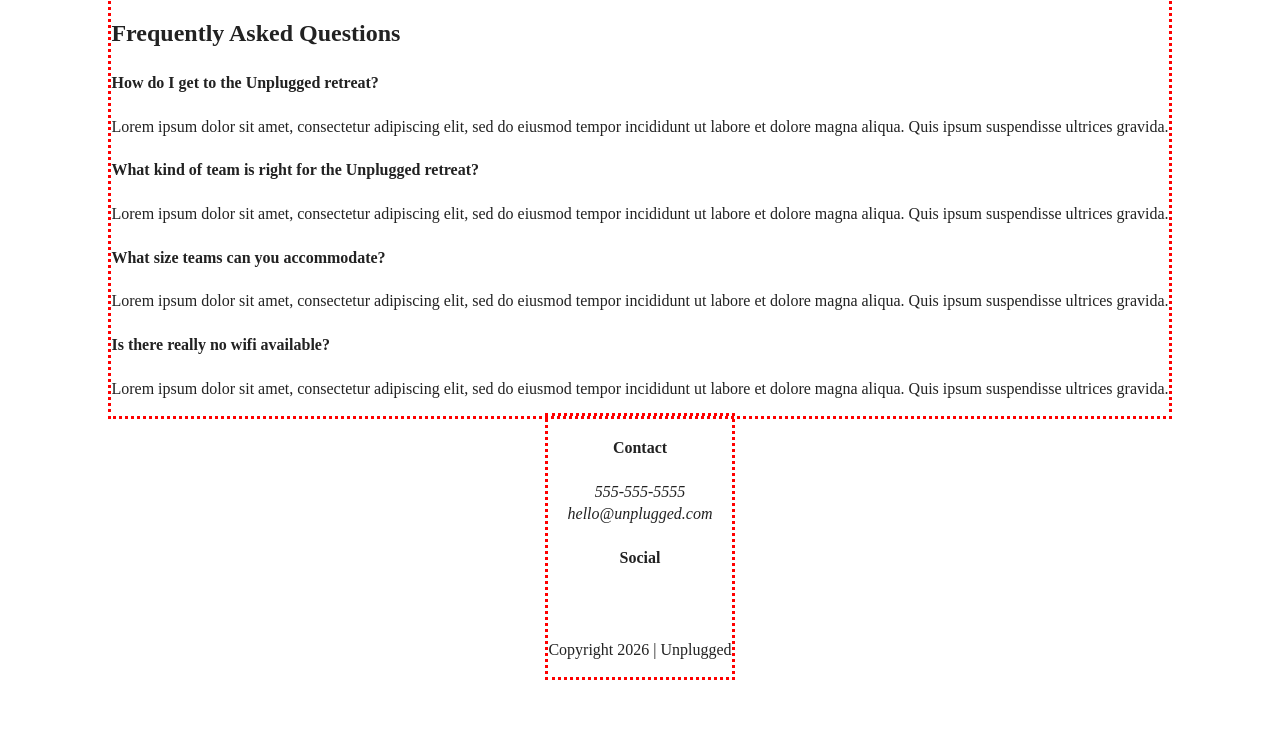
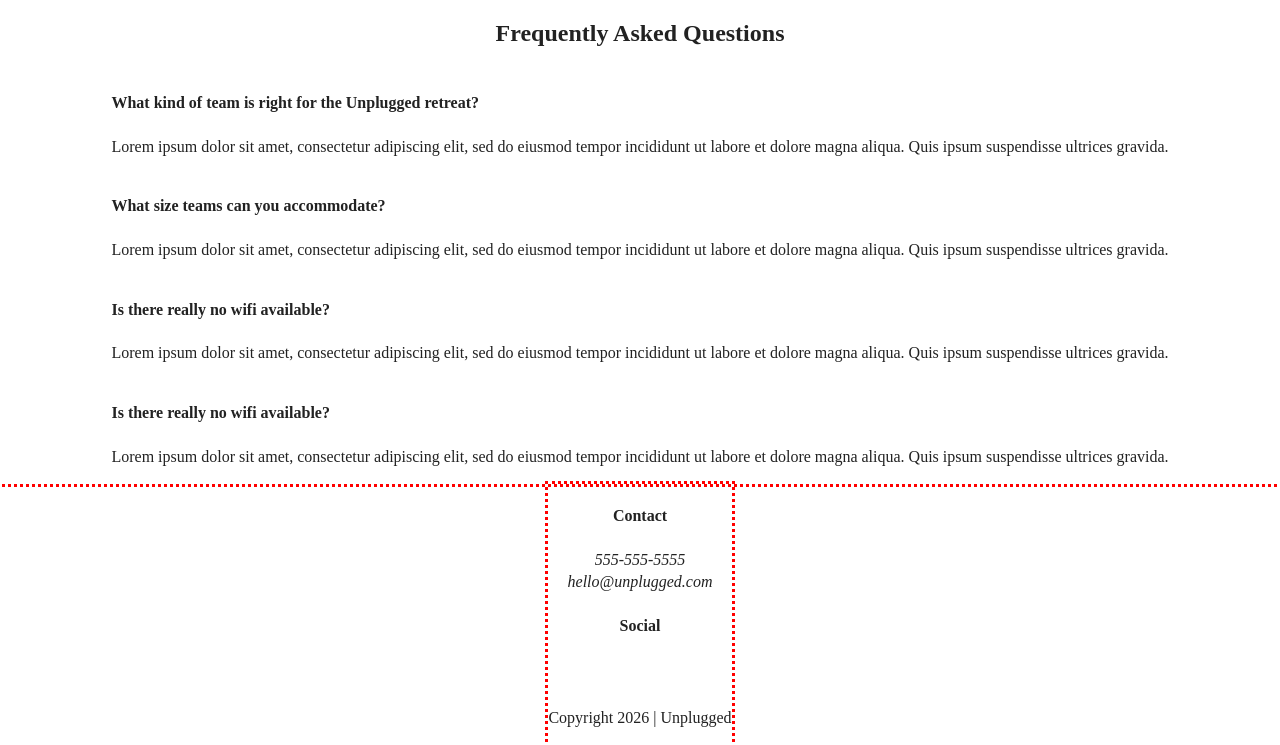
Before and after one commit to cnlewis19/unplugged-2026, a website: page faq/index.html in a window 1280 px wide. Shown: the part 57-802 px from the top of the page. Drawn offline with Linux system fonts and the light colour scheme.

Commit message:
Added layout styles for inner pages

```diff
--- a/css/main.css
+++ b/css/main.css
@@ -168,6 +168,13 @@ aside {
 .faq {
   display: flex;
   justify-content: center;
+}
+
+.faq .content-wrapper {
+  display: flex;
+  justify-content: center;
+  align-items: flex-start;
+  flex-flow: row wrap;
 }
 
   /* ==========================================================================
--- a/faq/index.html
+++ b/faq/index.html
@@ -36,12 +36,8 @@
     </div>
   </header>
   <main class="faq">
-      <div class="content-wrapper">
-        <h2>Frequently Asked Questions</h2>
-        <div class="faq-content">
-          <h4>How do I get to the Unplugged retreat?</h4>
-          <p>Lorem ipsum dolor sit amet, consectetur adipiscing elit, sed do eiusmod tempor incididunt ut labore et dolore magna aliqua. Quis ipsum suspendisse ultrices gravida.</p>
-        </div>
+     <div class="content-wrapper">
+       <h2>Frequently Asked Questions</h2>
         <div class="faq-content">
           <h4>What kind of team is right for the Unplugged retreat?</h4>
           <p>Lorem ipsum dolor sit amet, consectetur adipiscing elit, sed do eiusmod tempor incididunt ut labore et dolore magna aliqua. Quis ipsum suspendisse ultrices gravida.</p>
@@ -54,7 +50,11 @@
           <h4>Is there really no wifi available?</h4>
           <p>Lorem ipsum dolor sit amet, consectetur adipiscing elit, sed do eiusmod tempor incididunt ut labore et dolore magna aliqua. Quis ipsum suspendisse ultrices gravida.</p>
         </div>
-      </div>
+        <div class="faq-content">
+         <h4>Is there really no wifi available?</h4>
+         <p>Lorem ipsum dolor sit amet, consectetur adipiscing elit, sed do eiusmod tempor incididunt ut labore et dolore magna aliqua. Quis ipsum suspendisse ultrices gravida.</p>
+        </div>
+    </div>
   </main>
   <footer>
     <div class="content-wrapper">
```
